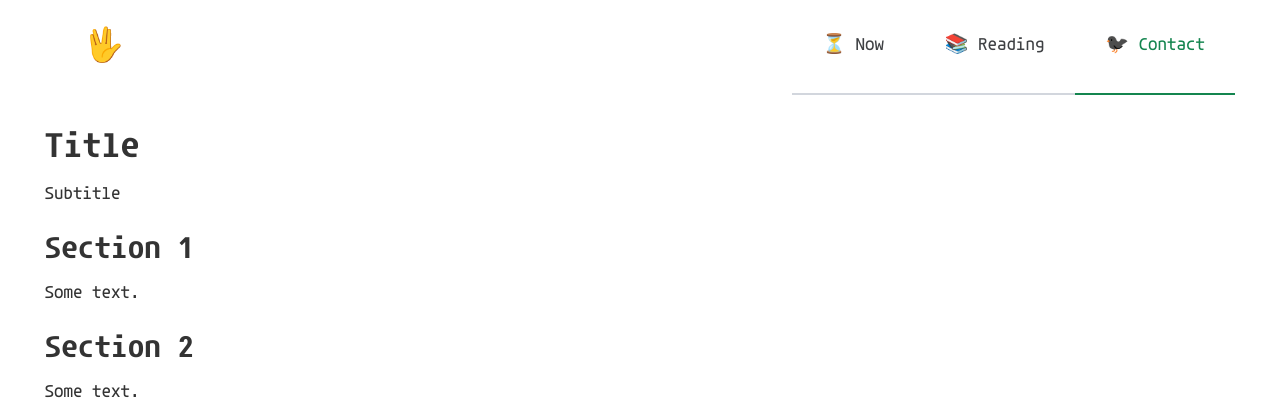
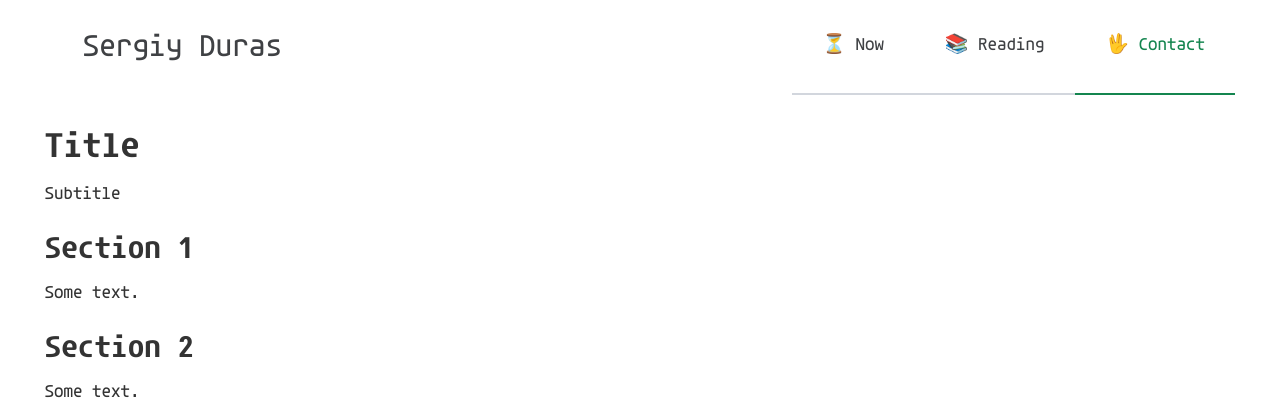
Before and after one commit to sduras/website, a Flask app: page / in a window 1280 px wide. Shown: the top 420 px of the page. Run offline with Flask 3, Linux system fonts and the light colour scheme.

Commit message:
initial commit
Signed-off-by: Sergiy Duras <sergiy@duras.org>

```diff
--- a/api/templates/base.html
+++ b/api/templates/base.html
@@ -16,12 +16,12 @@
 
 <nav class="nav">
   <div class="nav-left">
-    <a class="brand" href="#">🖖</a>
+    <a class="brand" href="#">Sergiy Duras</a>
     <div class="nav-right">
 	<div class="tabs">
       <a>⏳ Now</a>
 	  <a>📚 Reading</a>
-	  <a class="active">🐦‍⬛ Contact</a>
+	  <a class="active">🖖 Contact</a>
     </div>
 	</div>
 </nav>
@@ -38,7 +38,7 @@
 </main>
 <footer id="footer" class="container is-center">
       {% block footer %}
-      &copy; Copyright 2025 by<a href="http://domain.invalid/"> owner</a>.
+      &copy; Copyright 2025 by<a href="http://domain.invalid/">&nbsp;owner</a>.
       {% endblock %}
 </footer>
   </body>
```
